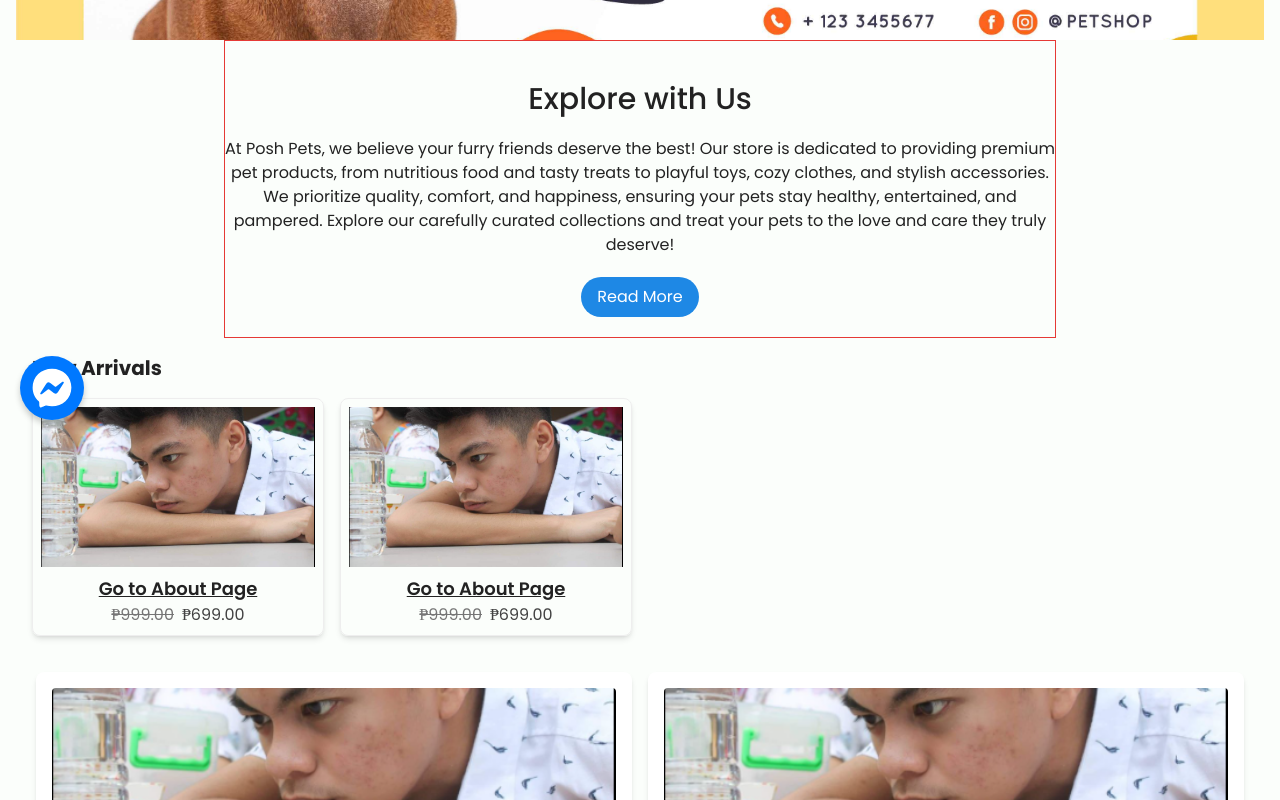
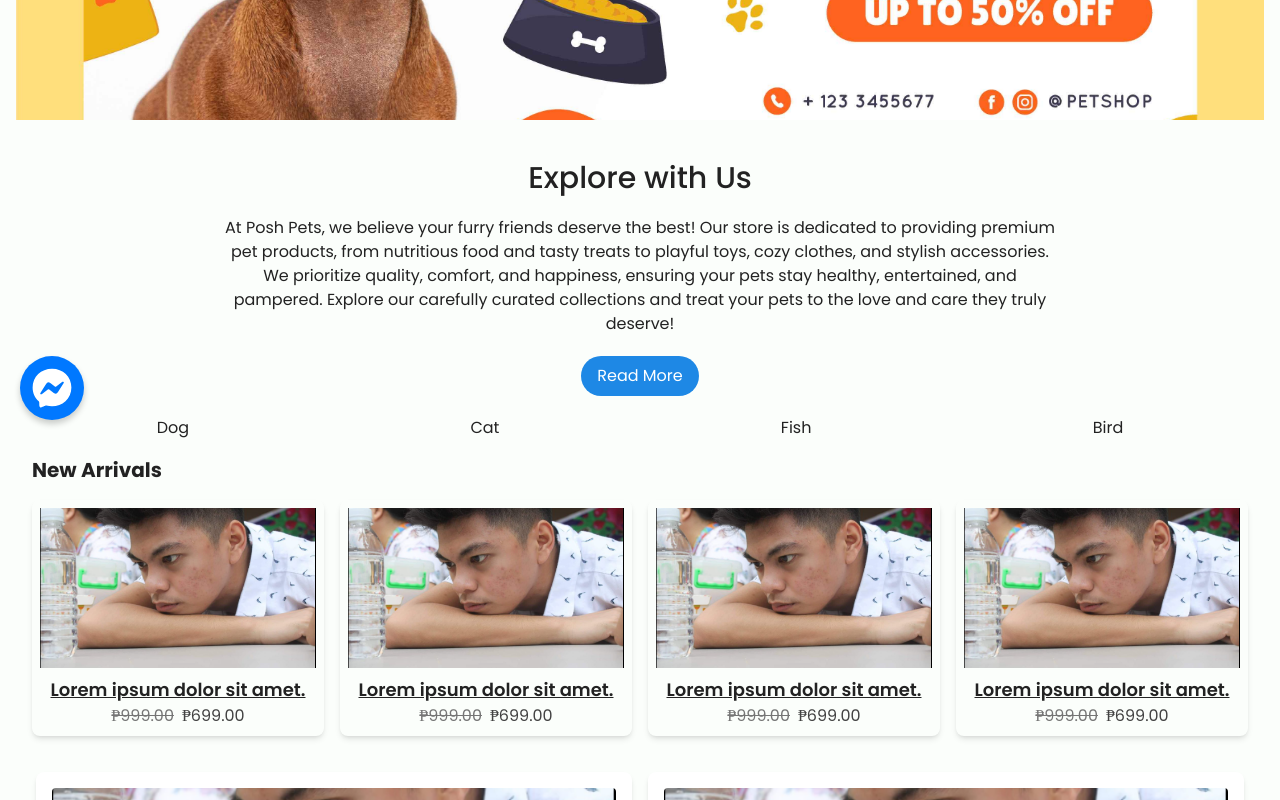
Before and after one commit to itsmecedy/kathrence, a React (Vite) app: page / in a window 1280 px wide. Shown: the part 360-1160 px from the top of the page. Built offline with nearby package versions, Linux system fonts and the light colour scheme.

Commit message:
add new categories in homepage

```diff
--- a/src/components/features/NewArrivals.jsx
+++ b/src/components/features/NewArrivals.jsx
@@ -8,42 +8,75 @@ const NewArrivals = () => {
       <h2 className="text-xl font-bold mb-4">New Arrivals</h2>
       <div className="grid grid-cols-2 md:grid-cols-4 gap-4">
         {/* Example of a product card */}
-        <div className="border p-2 rounded-lg shadow-md flex flex-col items-center">
+        <Link to="/Products">
+          <div className="rounded-lg p-2 shadow-md flex flex-col items-center hover:scale-105 transition-transform ">
             <img
               src={asd}
               alt="Product"
               className="w-full h-40 object-cover"
               loading="lazy"
             />
-          <Link
-            to="/Products"
-            className="text-lg font-semibold mt-2 cursor-pointer underline"
-          >
-            Go to About Page
-          </Link>
+            <p className="text-lg font-semibold mt-2 cursor-pointer underline">
+              Lorem ipsum dolor sit amet.
+            </p>
             <div className=" flex space-x-2">
               <p className="text-gray-600 line-through">₱999.00</p>
               <p className="text-gray-800">₱699.00</p>
             </div>
           </div>
-        <div className="border p-2 rounded-lg shadow-md flex flex-col items-center">
+        </Link>
+        <Link to="/Products">
+          <div className="rounded-lg p-2 shadow-md flex flex-col items-center hover:scale-105 transition-transform ">
             <img
               src={asd}
               alt="Product"
               className="w-full h-40 object-cover"
               loading="lazy"
             />
-          <Link
-            to="/Products"
-            className="text-lg font-semibold mt-2 cursor-pointer underline"
-          >
-            Go to About Page
-          </Link>
+            <p className="text-lg font-semibold mt-2 cursor-pointer underline">
+              Lorem ipsum dolor sit amet.
+            </p>
             <div className=" flex space-x-2">
               <p className="text-gray-600 line-through">₱999.00</p>
               <p className="text-gray-800">₱699.00</p>
             </div>
           </div>
+        </Link>
+        <Link to="/Products">
+          <div className="rounded-lg p-2 shadow-md flex flex-col items-center hover:scale-105 transition-transform ">
+            <img
+              src={asd}
+              alt="Product"
+              className="w-full h-40 object-cover"
+              loading="lazy"
+            />
+            <p className="text-lg font-semibold mt-2 cursor-pointer underline">
+              Lorem ipsum dolor sit amet.
+            </p>
+            <div className=" flex space-x-2">
+              <p className="text-gray-600 line-through">₱999.00</p>
+              <p className="text-gray-800">₱699.00</p>
+            </div>
+          </div>
+        </Link>
+        <Link to="/Products">
+          <div className="rounded-lg p-2 shadow-md flex flex-col items-center hover:scale-105 transition-transform ">
+            <img
+              src={asd}
+              alt="Product"
+              className="w-full h-40 object-cover"
+              loading="lazy"
+            />
+            <p className="text-lg font-semibold mt-2 cursor-pointer underline">
+              Lorem ipsum dolor sit amet.
+            </p>
+            <div className=" flex space-x-2">
+              <p className="text-gray-600 line-through">₱999.00</p>
+              <p className="text-gray-800">₱699.00</p>
+            </div>
+          </div>
+        </Link>
+
         {/* add more here */}
       </div>
     </section>
--- a/src/pages/Home.jsx
+++ b/src/pages/Home.jsx
@@ -13,7 +13,7 @@ const bannerImages = [
 export default function Home() {
   return (
     <div className="wrapper h-screen">
-      <div className="h-1/2">
+      <div className="h-1/2 mt-20">
         <Carousel
           transition={{ duration: 1, easing: "ease-in-out" }}
           autoplayDelay={3000}
@@ -31,7 +31,7 @@ export default function Home() {
           ))}
         </Carousel>
       </div>
-      <div className=" border border-red-600 flex justify-center items-center text-center flex-col pt-10 w-2/3 mx-auto">
+      <div className="flex justify-center items-center text-center flex-col pt-10 w-2/3 mx-auto">
         <p className=" text-3xl font-medium pb-5">Explore with Us</p>
         <p>
           At Posh Pets, we believe your furry friends deserve the best! Our
@@ -46,6 +46,12 @@ export default function Home() {
           Read More
         </button>
       </div>
+      <div className=" flex justify-around">
+        <div>Dog</div>
+        <div>Cat</div>
+        <div>Fish</div>
+        <div>Bird</div>
+      </div>
       <NewArrivals />
       <CategoryCard />
     </div>
```
Lines whose indentation alone changed are shown as unchanged.
